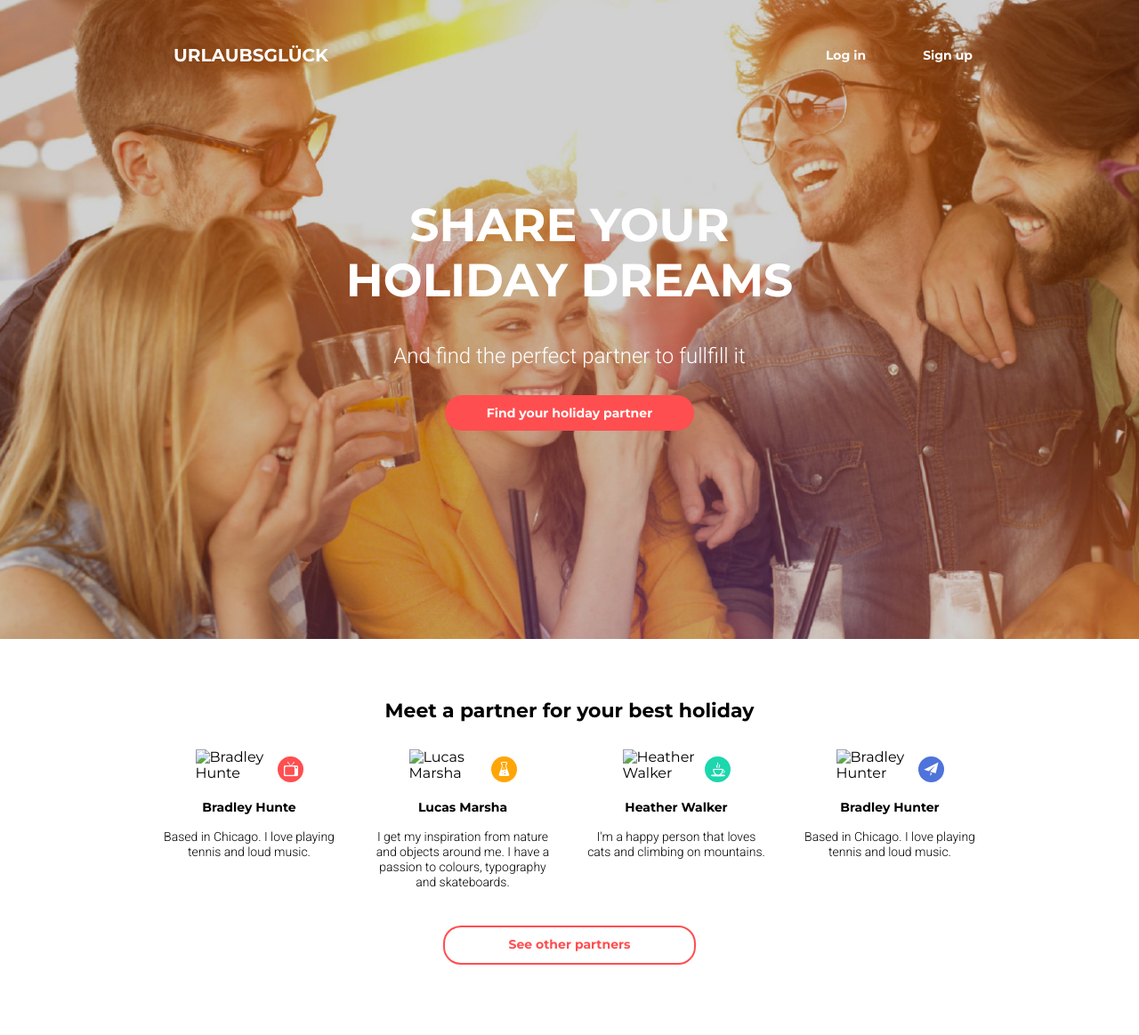
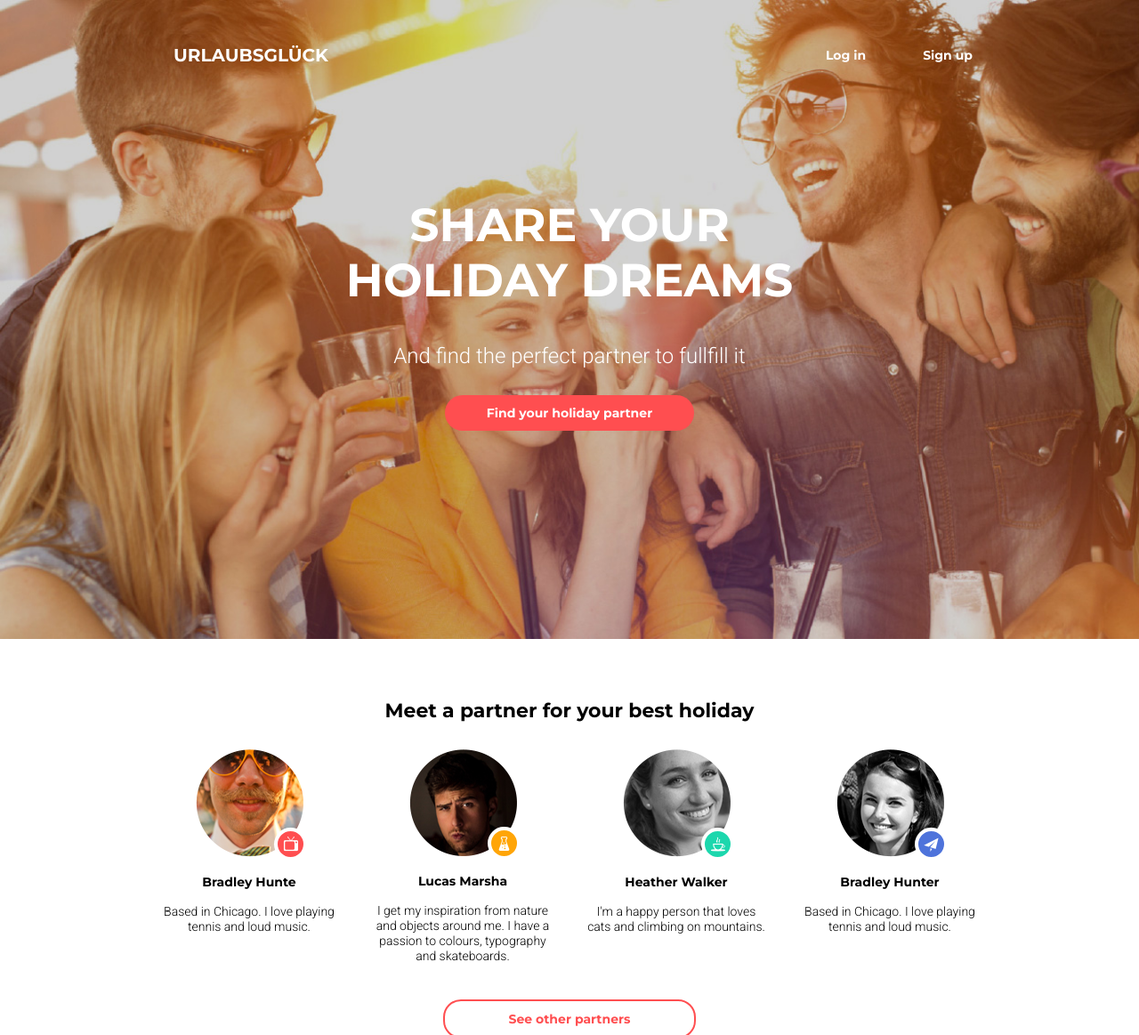
Before and after one commit to YuriyOS/html-css-modul-08, a plain HTML site: page index.html in a window 1280 px wide. Shown: the top 1163 px of the page at 89% size. Before the commit the page ends 1140 px from the top, so only its background shows below. Drawn offline with Linux system fonts and the light colour scheme; the site is published under a folder, as on GitHub Pages, so addresses that start at the root find nothing.

Commit message:
#8_hw_v1.2

```diff
--- a/index.html
+++ b/index.html
@@ -50,7 +50,7 @@
             <ul class="partners-list">
                 <li class="partner-card">
                     <div class="img-wrap icon-tv">
-                        <img src="/img/Bradley_Hunter_Photo.png" alt="Bradley Hunte" class="partner-photo">
+                        <img src="./img/Bradley_Hunter_Photo.png" alt="Bradley Hunte" class="partner-photo">
                     </div>
                     <h3 class="partner-name">Bradley Hunte</h3>
                     <p class="partner-about">Based in Chicago. I love playing tennis and loud music.</p>
@@ -59,7 +59,7 @@
 
                 <li class="partner-card">
                     <div class="img-wrap icon-flask">
-                        <img src="/img/Lucas_Marsha.png" alt="Lucas Marsha" class="partner-photo">
+                        <img src="./img/Lucas_Marsha.png" alt="Lucas Marsha" class="partner-photo">
                     </div>
                     <h3 class="partner-name">Lucas Marsha</h3>
                     <p class="partner-about">I get my inspiration from nature and objects around me. I have a passion to colours, typography and skateboards.</p>
@@ -68,7 +68,7 @@
 
                 <li class="partner-card">
                     <div class="img-wrap icon-cup">
-                        <img src="/img/Heather_Walker.png" alt="Heather Walker" class="partner-photo">
+                        <img src="./img/Heather_Walker.png" alt="Heather Walker" class="partner-photo">
                     </div>
                     <h3 class="partner-name">Heather Walker</h3>
                     <p class="partner-about">I'm a happy person that loves cats and climbing on mountains.</p>
@@ -77,7 +77,7 @@
 
                 <li class="partner-card">
                     <div class="img-wrap icon-plane">
-                        <img src="/img/Bradley_Hunter.png" alt="Bradley Hunter" class="partner-photo">
+                        <img src="./img/Bradley_Hunter.png" alt="Bradley Hunter" class="partner-photo">
                     </div>
                     <h3 class="partner-name">Bradley Hunter</h3>
                     <p class="partner-about">Based in Chicago. I love playing tennis and loud music.</p>
```
